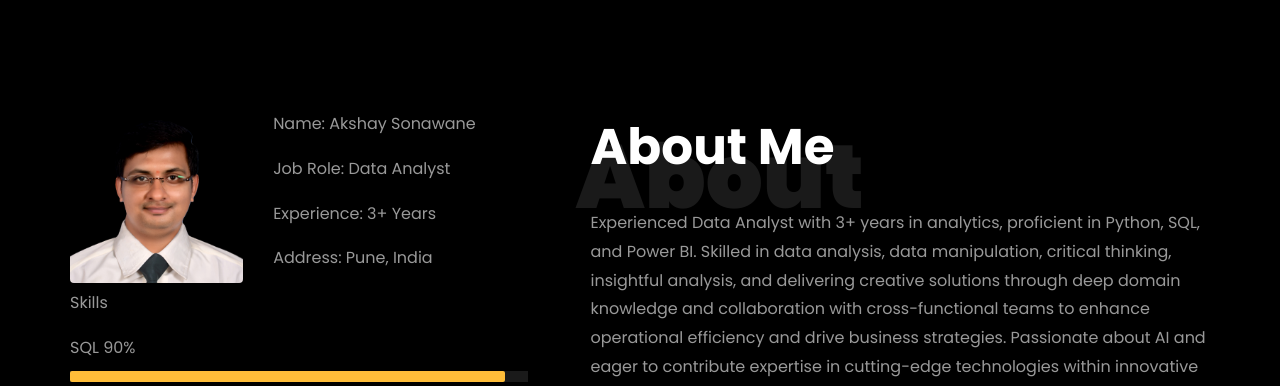
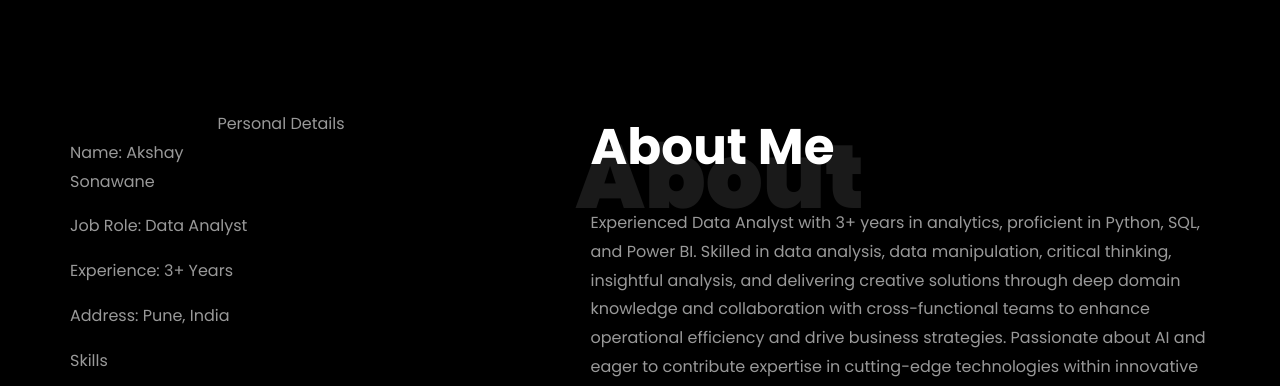
Before and after one commit to akshaysona01/akshay.sonawane.github.io, a plain HTML site: page index.html in a window 1280 px wide. Shown: the part 752-1138 px from the top of the page. Drawn offline with Linux system fonts and the light colour scheme; files whose address does not match are found by name.

Commit message:
Add files via upload

```diff
--- a/index.html
+++ b/index.html
@@ -213,10 +213,10 @@
 								<div class="row">
 									<div class="col-sm-6 col-md-5">
 									  <div class="about-img">
-										<img src="images/Picture1.png" class="img-fluid rounded b-shadow-a" alt="">
+										<!--<img src="images/Picture1.png" class="img-fluid rounded b-shadow-a" alt=""> -->
 									  </div>
 									</div>
-									<!-- Details next to profile image -->
+									Personal Details
 									<div class="col-sm-6 col-md-7">
 									  <div class="about-info">
 										<p><span class="title-s">Name: </span> <span>Akshay Sonawane</span></p>
```
